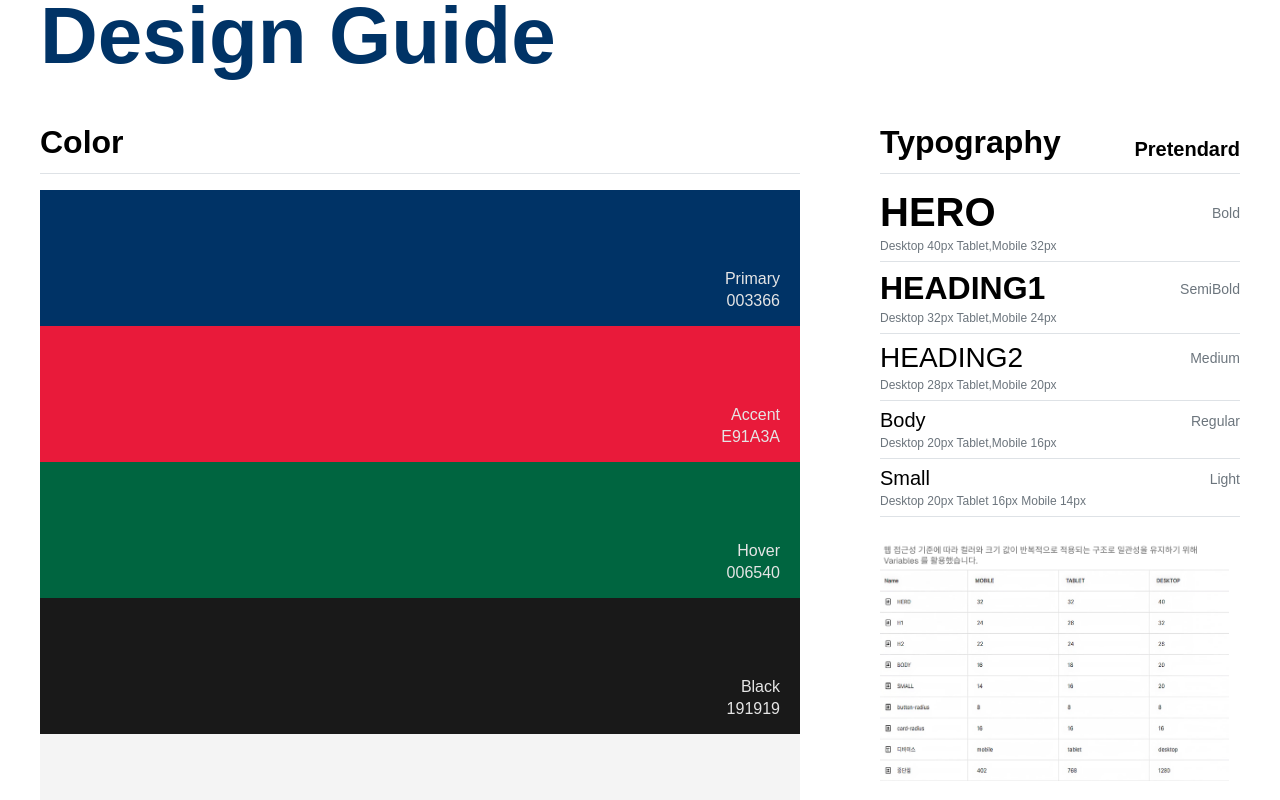
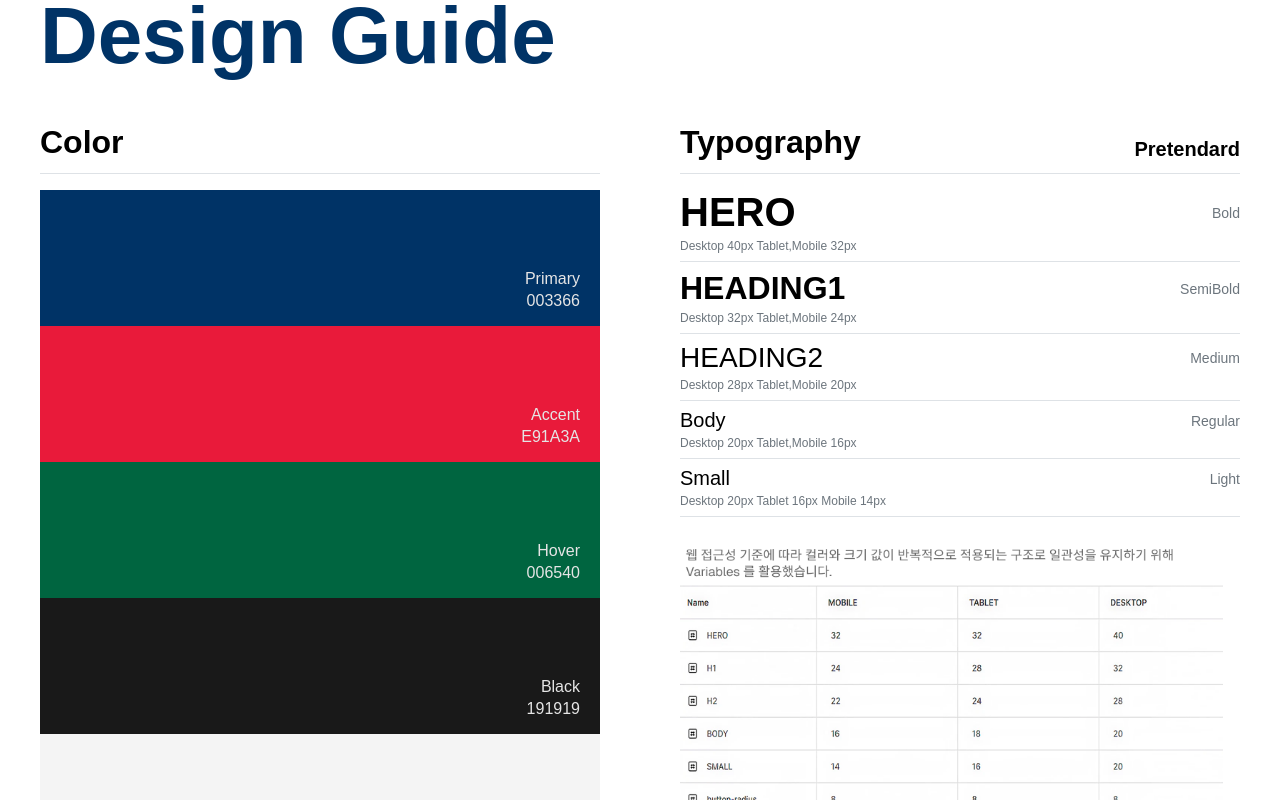
Before and after one commit to sunny950511/Limyeonsun_portfolio, a React app: page /#/project/museum in a window 1280 px wide. Shown: the part 7560-8360 px from the top of the page. Built offline with nearby package versions, Linux system fonts and the light colour scheme; the HTML template or start-up script is replaced by a standard one; a web font is replaced by a local one.

Commit message:
fix: 메인/어바웃/인덱스 섹션 패딩 축소 적용 및 서브페이지 고정 가로폭 유연성 확대

```diff
--- a/src/index.css
+++ b/src/index.css
@@ -1304,7 +1304,8 @@ body {
 .dg-colors-panel {
   display: flex;
   flex-direction: column;
-  width: 760px;
+  flex: 1;
+  max-width: 760px;
   height: 100%;
 }
 
@@ -1335,7 +1336,7 @@ body {
   display: flex;
   justify-content: flex-end;
   align-items: flex-end;
-  width: 760px;
+  width: 100%;
   height: 136px;
   padding: 16px 20px;
   font-family: "Geist", "Pretendard", sans-serif;
@@ -1401,7 +1402,8 @@ body {
 .dg-specs-panel {
   display: flex;
   flex-direction: column;
-  width: 680px;
+  flex: 1;
+  max-width: 680px;
   font-family: "Pretendard", sans-serif;
 }
 
@@ -1574,7 +1576,8 @@ body {
 }
 
 .rv-left-col {
-  width: 700px;
+  flex: 1;
+  max-width: 700px;
   display: flex;
   flex-direction: column;
   justify-content: space-between;
@@ -1583,7 +1586,8 @@ body {
 }
 
 .rv-right-col {
-  width: 700px;
+  flex: 1;
+  max-width: 700px;
   display: flex;
   flex-direction: column;
   height: 100%;
@@ -2851,6 +2855,9 @@ body {
 /* 반응형 레이아웃 보완: 화면이 좁을 때 화면을 벗어나는 문제 해결 */
 /* 1. 1600px 이하: 넓은 레이아웃 배치를 유지하기 위해 양옆 고정 패딩(200px)만 축소합니다. */
 @media (max-width: 1600px) {
+  .main-section, .about-section, .index-section {
+    padding: 100px 40px;
+  }
   .mok-hero-inner {
     padding: 64px 40px;
   }
```
